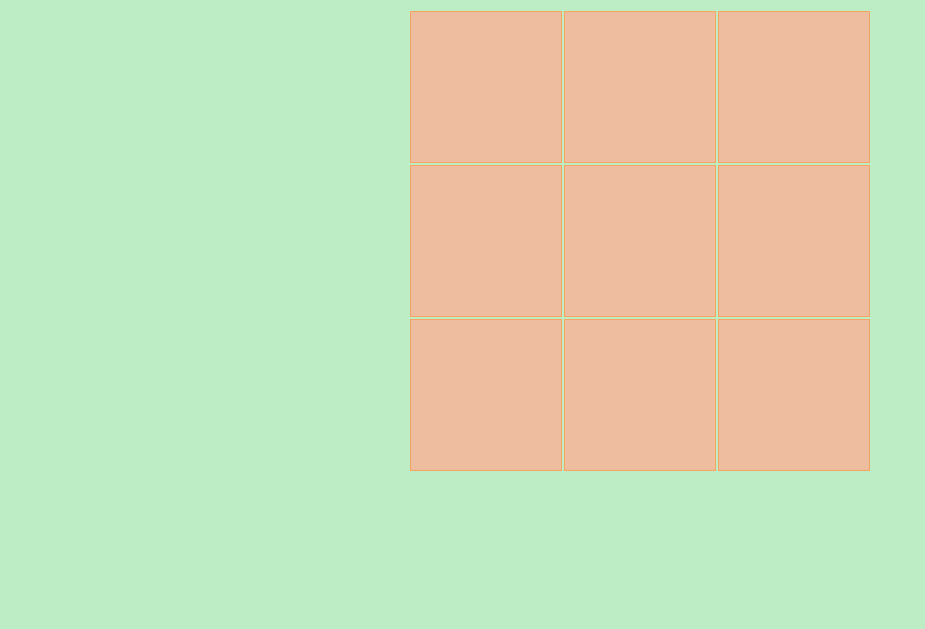
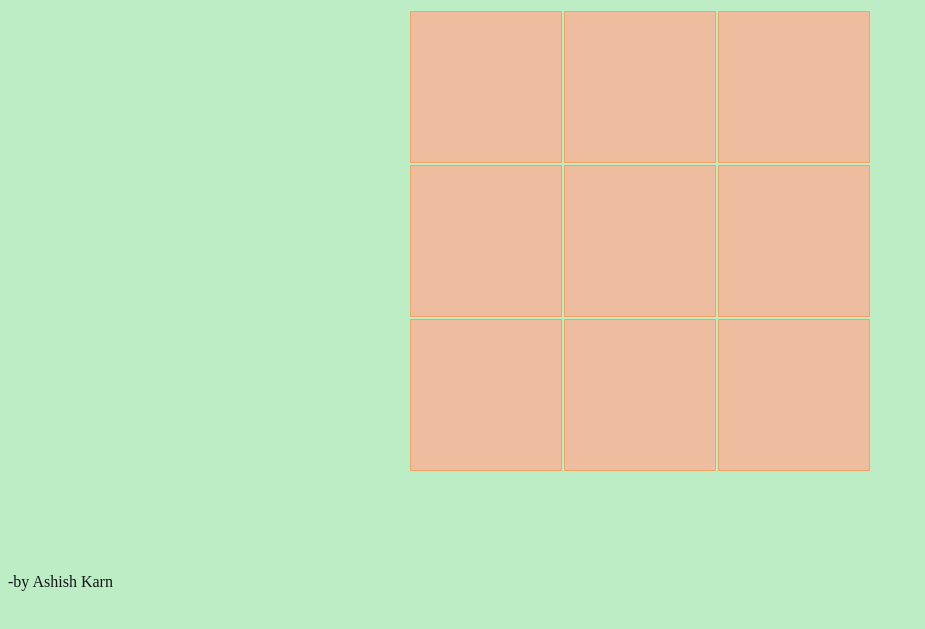
Before and after one commit to AshishKumarKarn/ashishkumarkarn.github.io, a plain HTML site: page index.html in a window 1280 px wide. Shown: the part 159-788 px from the top of the page, without its empty margins (0-925 px from the left). Drawn offline with Linux system fonts and the light colour scheme.

Commit message:
add sign

```diff
--- a/index.html
+++ b/index.html
@@ -56,6 +56,11 @@
   display: inline-block;
   font-size: 16px;
 }
+.footer{
+    margin-top: 100px;
+    color: rgb(18, 21, 21);
+
+}
 
     </style>
     <title>Document</title>
@@ -76,6 +81,7 @@
         </tr>
     </table>
     </div>
+    <div class="footer">-by Ashish Karn</div>
 </body>
 
 </html>
```
